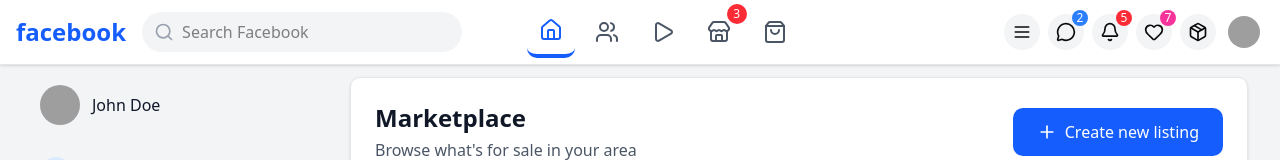
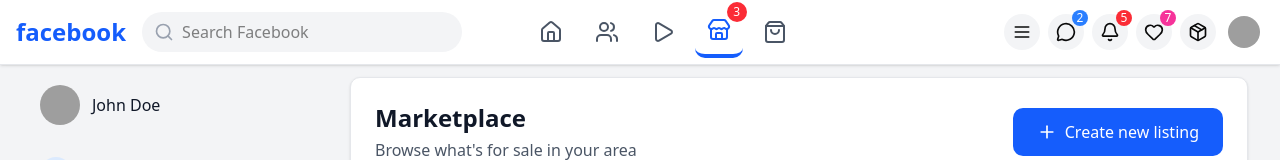
Before and after one commit to mahmoud-ramadn/my-portfolio, a React (Vite) app: page /facebook/marketplace in a window 1280 px wide. Shown: the top 160 px of the page. Built offline with nearby package versions, Linux system fonts and the light colour scheme; grey boxes are pictures that could not be loaded.

Commit message:
feat: enable marketplace navigation from Facebook header

```diff
--- a/src/components/facebook/FacebookFeed.tsx
+++ b/src/components/facebook/FacebookFeed.tsx
@@ -1,7 +1,6 @@
 import { fakePosts } from "@/lib/fakeData"
 
 import CreatePost from "./CreatePost.tsx"
-import Marketplace from "./Marketplace.tsx"
 import Post from "./Post.tsx"
 import Stories from "./Stories.tsx"
 
@@ -14,10 +13,7 @@
       {/* Create Post */}
       <CreatePost />
 
-      {/* Marketplace */}
-      <Marketplace />
 
-      {/* Posts */}
       {fakePosts.map((post) => (
         <Post key={post.id} post={post} />
       ))}
--- a/src/components/facebook/FacebookHeader.tsx
+++ b/src/components/facebook/FacebookHeader.tsx
@@ -14,7 +14,7 @@
 } from "lucide-react"
 
 import { useState } from "react"
-import { Link } from "react-router"
+import { Link, useLocation } from "react-router"
 
 import { type Post, type User, searchPosts, searchUsers } from "@/lib/fakeData"
 
@@ -22,6 +22,7 @@
   const [searchQuery, setSearchQuery] = useState("")
   const [showSearchResults, setShowSearchResults] = useState(false)
   const [searchResults, setSearchResults] = useState<{ users: User[]; posts: Post[] }>({ users: [], posts: [] })
+  const location = useLocation()
 
   const handleSearch = (query: string) => {
     setSearchQuery(query)
@@ -74,19 +75,33 @@
 
           {/* Center Section - Navigation */}
           <div className="hidden md:flex items-center space-x-2 flex-1 justify-center">
-            <button className="p-3 rounded-lg hover:bg-gray-100 text-blue-600 border-b-4 border-blue-600 transition-colors">
+            <Link
+              to="/facebook"
+              className={`p-3 rounded-lg hover:bg-gray-100 transition-colors ${
+                location.pathname === '/facebook'
+                  ? 'text-blue-600 border-b-4 border-blue-600'
+                  : 'text-gray-600 hover:text-blue-600'
+              }`}
+            >
               <Home className="w-6 h-6" />
-            </button>
+            </Link>
             <button className="p-3 rounded-lg hover:bg-gray-100 text-gray-600 hover:text-blue-600 transition-colors">
               <Users className="w-6 h-6" />
             </button>
             <button className="p-3 rounded-lg hover:bg-gray-100 text-gray-600 hover:text-blue-600 transition-colors">
               <Play className="w-6 h-6" />
             </button>
-            <button className="p-3 rounded-lg hover:bg-gray-100 text-gray-600 hover:text-blue-600 transition-colors relative">
+            <Link
+              to="/facebook/marketplace"
+              className={`p-3 rounded-lg hover:bg-gray-100 transition-colors relative ${
+                location.pathname === '/facebook/marketplace'
+                  ? 'text-blue-600 border-b-4 border-blue-600'
+                  : 'text-gray-600 hover:text-blue-600'
+              }`}
+            >
               <Store className="w-6 h-6" />
               <span className="absolute -top-1 -right-1 bg-red-500 text-white text-xs rounded-full w-5 h-5 flex items-center justify-center">3</span>
-            </button>
+            </Link>
             <button className="p-3 rounded-lg hover:bg-gray-100 text-gray-600 hover:text-blue-600 transition-colors">
               <ShoppingBag className="w-6 h-6" />
             </button>
```
